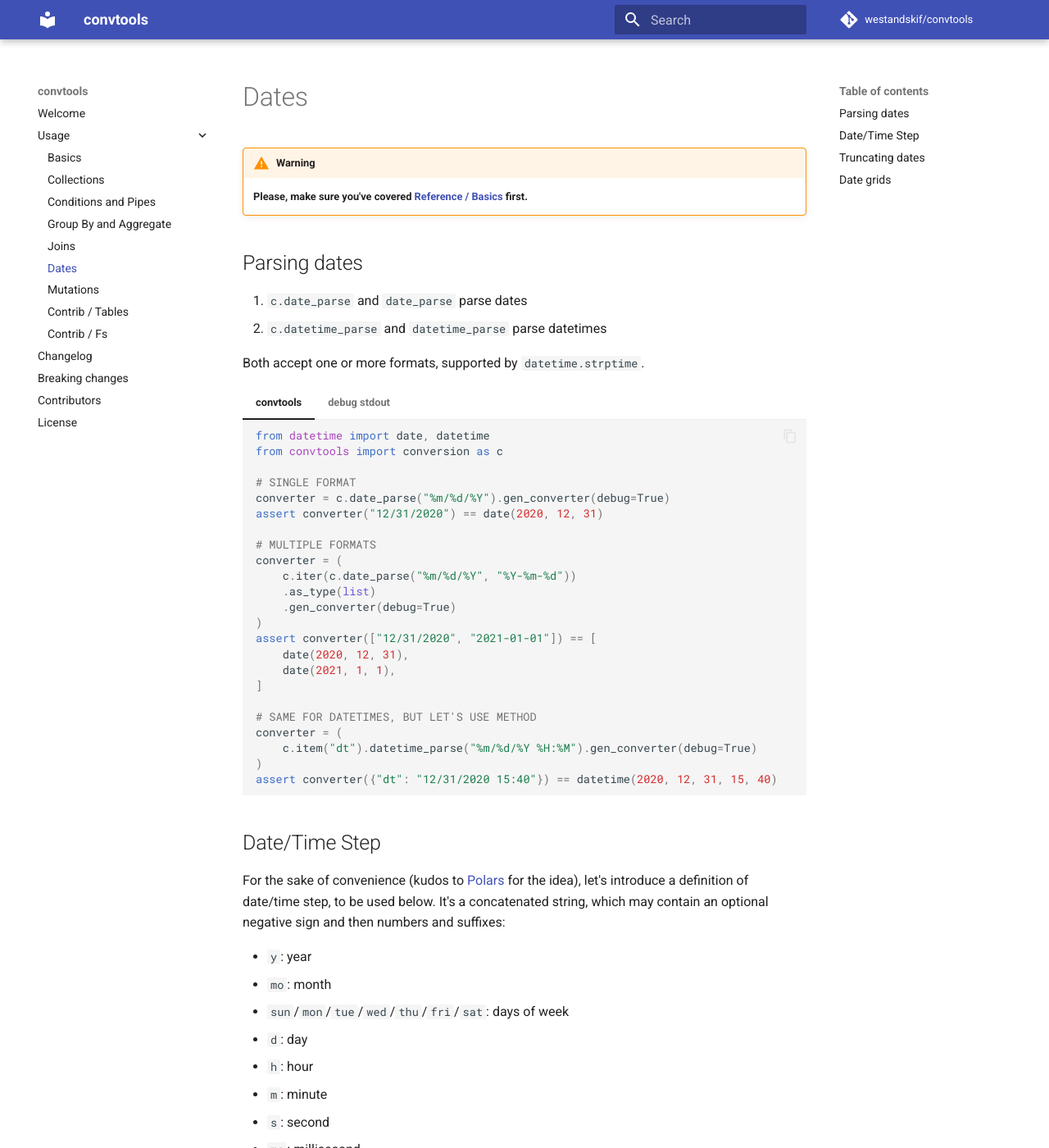
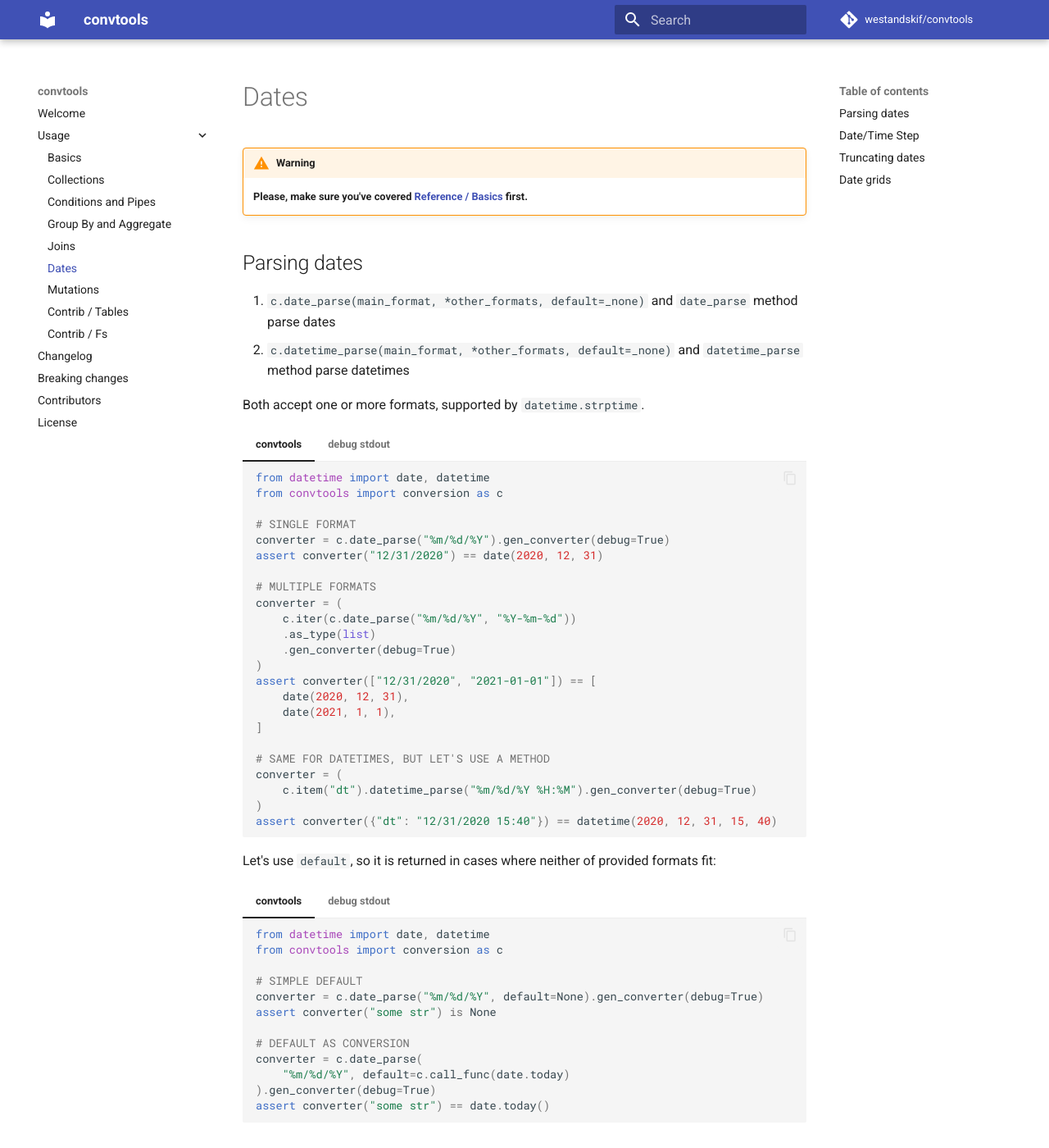
Before and after one commit to westandskif/convtools, an MkDocs documentation site: the page built from docs/dates.md, in a window 1280 px wide and 1400 px high. Shown: the whole window at 82% size. Built offline with MkDocs 1.6.1 and Material for MkDocs 9.7.7, drawn with Linux system fonts in a browser that asks for light colours; comment, search, counter and statistics services are not loaded.

Commit message:
added `default` to `c.date_parse` and `c.datetime_parse` to return when no formats fit

````diff
--- a/docs/dates.md
+++ b/docs/dates.md
@@ -6,12 +6,19 @@
 
 ## Parsing dates
 
-1. `c.date_parse` and `date_parse` parse dates
-1. `c.datetime_parse` and `datetime_parse` parse datetimes
+1. `c.date_parse(main_format, *other_formats, default=_none)` and `date_parse`
+   method parse dates
+1. `c.datetime_parse(main_format, *other_formats, default=_none)` and
+   `datetime_parse` method parse datetimes
 
 Both accept one or more formats, supported by `datetime.strptime`.
 
 {!examples-md/api__dates_parse.md!}
+
+Let's use `default`, so it is returned in cases where neither of provided
+formats fit:
+
+{!examples-md/api__dates_parse__default.md!}
 
 
 ## Date/Time Step
--- a/docs/examples-md/api__dates_parse.md
+++ b/docs/examples-md/api__dates_parse.md
@@ -18,7 +18,7 @@
         date(2021, 1, 1),
     ]
 
-    # SAME FOR DATETIMES, BUT LET'S USE METHOD
+    # SAME FOR DATETIMES, BUT LET'S USE A METHOD
     converter = (
         c.item("dt").datetime_parse("%m/%d/%Y %H:%M").gen_converter(debug=True)
     )
--- /dev/null
+++ b/docs/examples-md/api__dates_parse__default.md
@@ -0,0 +1,35 @@
+===! "convtools"
+    ```python
+    from datetime import date, datetime
+    from convtools import conversion as c
+
+    # SIMPLE DEFAULT
+    converter = c.date_parse("%m/%d/%Y", default=None).gen_converter(debug=True)
+    assert converter("some str") is None
+
+    # DEFAULT AS CONVERSION
+    converter = c.date_parse(
+        "%m/%d/%Y", default=c.call_func(date.today)
+    ).gen_converter(debug=True)
+    assert converter("some str") == date.today()
+    ```
+
+=== "debug stdout"
+    ```python
+    def converter(data_, *, __v=__naive_values__["__v"], __v_i=__naive_values__["__v_i"], __date_parse=__naive_values__["__date_parse"]):
+        try:
+            return __date_parse(data_, __v, __v_i, None)
+        except __exceptions_to_dump_sources:
+            __convtools__code_storage.dump_sources()
+            raise
+
+    def converter(
+        data_, *, __v=__naive_values__["__v"], __today=__naive_values__["__today"], __v_e=__naive_values__["__v_e"], __date_parse=__naive_values__["__date_parse"]
+    ):
+        try:
+            return __date_parse(data_, __v, __v_e, None) or __today()
+        except __exceptions_to_dump_sources:
+            __convtools__code_storage.dump_sources()
+            raise
+
+    ```
--- a/docs/examples-raw/api__dates_parse.py
+++ b/docs/examples-raw/api__dates_parse.py
@@ -16,7 +16,7 @@
     date(2021, 1, 1),
 ]
 
-# SAME FOR DATETIMES, BUT LET'S USE METHOD
+# SAME FOR DATETIMES, BUT LET'S USE A METHOD
 converter = (
     c.item("dt").datetime_parse("%m/%d/%Y %H:%M").gen_converter(debug=True)
 )
--- a/pyproject.toml
+++ b/pyproject.toml
@@ -11,7 +11,7 @@
 
 [project]
 name = "convtools"
-version = "1.0.0"
+version = "1.1.0"
 description = "dynamic, declarative data transformations with automatic code generation"
 
 readme = "README.md"
--- a/src/convtools/__init__.py
+++ b/src/convtools/__init__.py
@@ -4,4 +4,4 @@
 from ._dt import DateGrid, DateTimeGrid
 
 
-__version__ = "1.0.0"
+__version__ = "1.1.0"
````
Also changed, not shown: other parts of docs/examples-md/api__dates_parse.md (+4 -2 lines), docs/CHANGELOG.md (+8 -0 lines), docs/examples-md/api__cumulative.md (+2 -2 lines), docs/examples-md/api__zip_to_dict.md (+1 -1 lines), docs/examples-md/getting_started__call.md (+3 -3 lines), docs/examples-raw/api__dates_parse__default.py (added, +12 -0 lines), 6 other files.
